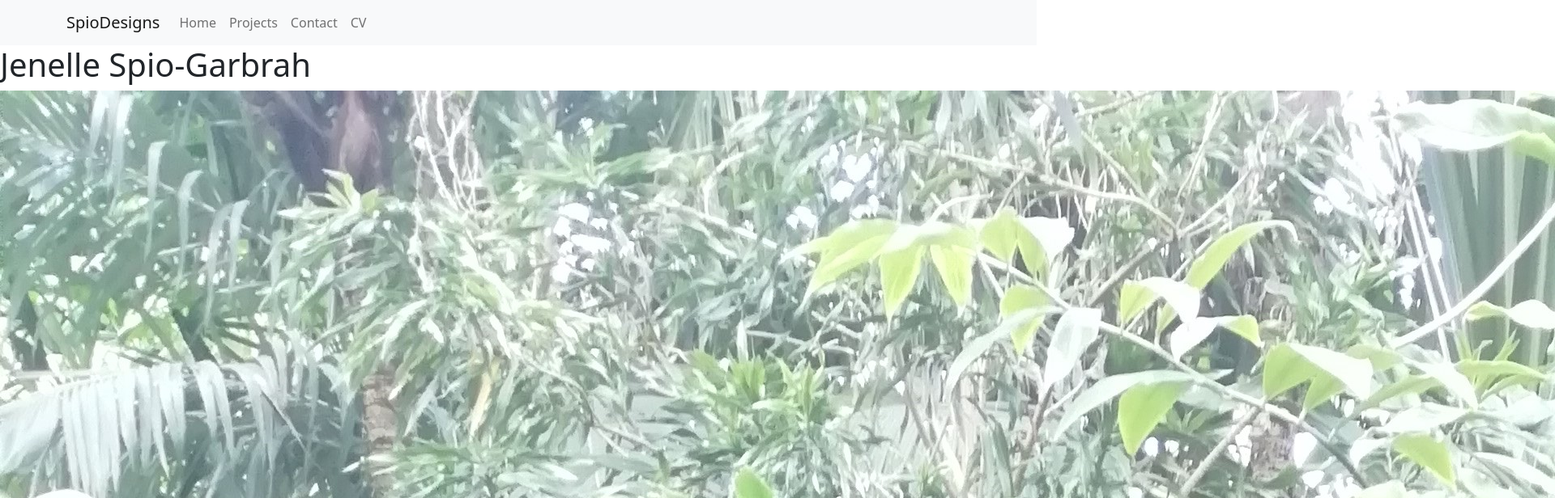
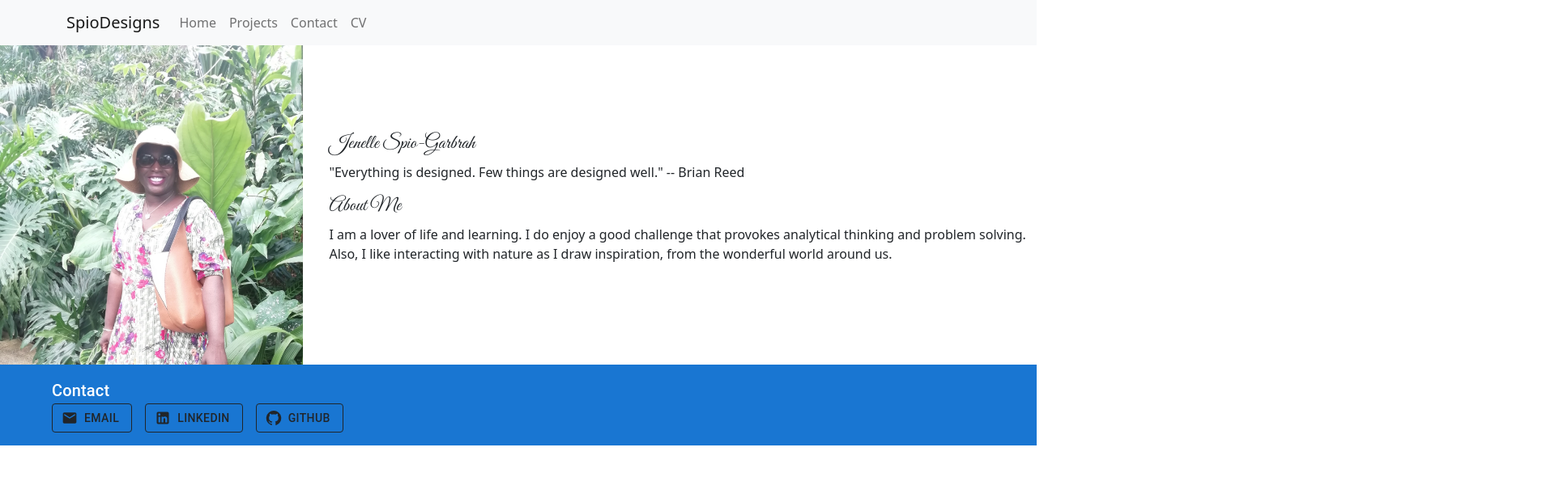
Before and after one commit to jenieb3/react-portfolio, a React (Create React App) app in the folder my-portfolio/: page / in a window 1280 px wide. Shown: the top 616 px of the page at 81% size, 1920 px wide, since content can reach past the window. Built offline with nearby package versions, Linux system fonts and the light colour scheme.

Commit message:
added style to Home page

```diff
--- a/my-portfolio/public/index.html
+++ b/my-portfolio/public/index.html
@@ -10,6 +10,8 @@
       content="Web site created using create-react-app"
     />
     <link rel="apple-touch-icon" href="%PUBLIC_URL%/logo192.png" />
+    <link href="https://fonts.googleapis.com/css2?family=Mulish:ital,wght@0,800;0,1000;1,300;1,500;1,600;1,800&family=Great+Vibes&display=swap" rel="stylesheet">
+
     <!--
       manifest.json provides metadata used when your web app is installed on a
       user's mobile device or desktop. See https://developers.google.com/web/fundamentals/web-app-manifest/
--- a/my-portfolio/src/components/Footer.js
+++ b/my-portfolio/src/components/Footer.js
@@ -1,5 +1,5 @@
 import React from 'react';
-import { Container, Typography, Button, Box } from '@mui/material';
+import { Container, Typography, Button, Box, Stack } from '@mui/material';
 import EmailIcon from '@mui/icons-material/Email';
 import LinkedInIcon from '@mui/icons-material/LinkedIn';
 import GitHubIcon from '@mui/icons-material/GitHub';
@@ -8,8 +8,8 @@ function Footer() {
   return (
     <Box sx={{ backgroundColor: 'primary.main', padding: 2 }}>
       <Container maxWidth="lg">
-        <Typography variant="h6" color="white">Ways to Contact Me</Typography>
-        <Typography color="white">
+        <Typography variant="h6" color="white">Contact</Typography>
+        <Stack direction="row" spacing={2}>
           <Button
             href="mailto:jenelle.garbrah3@gmail.com"
             startIcon={<EmailIcon />}
@@ -18,8 +18,6 @@ function Footer() {
           >
             Email
           </Button>
-        </Typography>
-        <Typography color="white">
           <Button
             href="https://www.linkedin.com/in/jenelle-spio-garbrah"
             startIcon={<LinkedInIcon />}
@@ -28,8 +26,6 @@ function Footer() {
           >
             LinkedIn
           </Button>
-        </Typography>
-        <Typography color="white">
           <Button
             href="https://github.com/jenieb3"
             startIcon={<GitHubIcon />}
@@ -38,7 +34,7 @@ function Footer() {
           >
             GitHub
           </Button>
-        </Typography>
+        </Stack>
       </Container>
     </Box>
   );
--- a/my-portfolio/src/components/Header.js
+++ b/my-portfolio/src/components/Header.js
@@ -1,6 +1,7 @@
 import React from 'react';
 import { Container, Nav, Navbar, } from 'react-bootstrap';
 import { Link } from 'react-router-dom';
+
 
 function Header() {
   return (
--- /dev/null
+++ b/my-portfolio/src/components/Home.css
@@ -0,0 +1,23 @@
+.home-container {
+    display: flex;
+    align-items: center;
+  }
+
+  .image-container {
+    flex-basis: 30%;
+    margin-right: 2rem;
+  }
+
+  .text-container {
+    flex-basis: 70%;
+  }
+
+  .profile-image {
+    max-width: 100%;
+    height: auto;
+  }
+
+  .quote {
+    font-family: 'Great Vibes', cursive;
+    font-size: 1.5rem;
+  }
--- a/my-portfolio/src/components/Home.js
+++ b/my-portfolio/src/components/Home.js
@@ -1,15 +1,20 @@
 import React from 'react';
 import myImage from '../assets/profile-pic.jpg';
+import './Home.css';
 
 function Home() {
   return (
-    <div>
-      <h1>Jenelle Spio-Garbrah</h1>
-      <img src={myImage} alt="Jenelle Spio-Garbrah" />
-      <p>"Everything is designed. Few things are designed well." -- Brian Reed</p>
-      <h2>Welcome to SpioDesigns</h2>
-      <h2>About Me</h2>
-      <p>I am a lover of life and learning. I do enjoy a good challenge that provokes analytical thinking and problem solving. Also, I like interacting with nature as I draw inspiration, from the wonderful world around us.</p>
+    <div className="home-container">
+      <div className="image-container">
+        <img src={myImage} alt="Jenelle Spio-Garbrah" className="profile-image" />
+      </div>
+      <div className="text-container">
+        <h1 className='quote'>Jenelle Spio-Garbrah</h1>
+        <p>"Everything is designed. Few things are designed well." -- Brian Reed</p>
+
+        <h2 className='quote'>About Me</h2>
+        <p>I am a lover of life and learning. I do enjoy a good challenge that provokes analytical thinking and problem solving. Also, I like interacting with nature as I draw inspiration, from the wonderful world around us.</p>
+      </div>
     </div>
   );
 }
```
Also changed, not shown: my-portfolio/src/index.css (line endings or trailing spaces).
